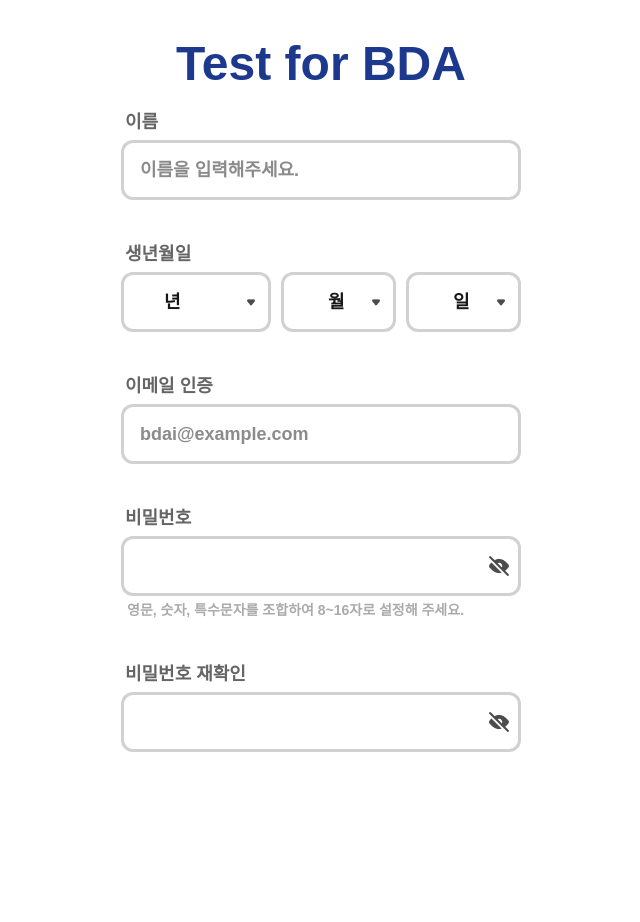
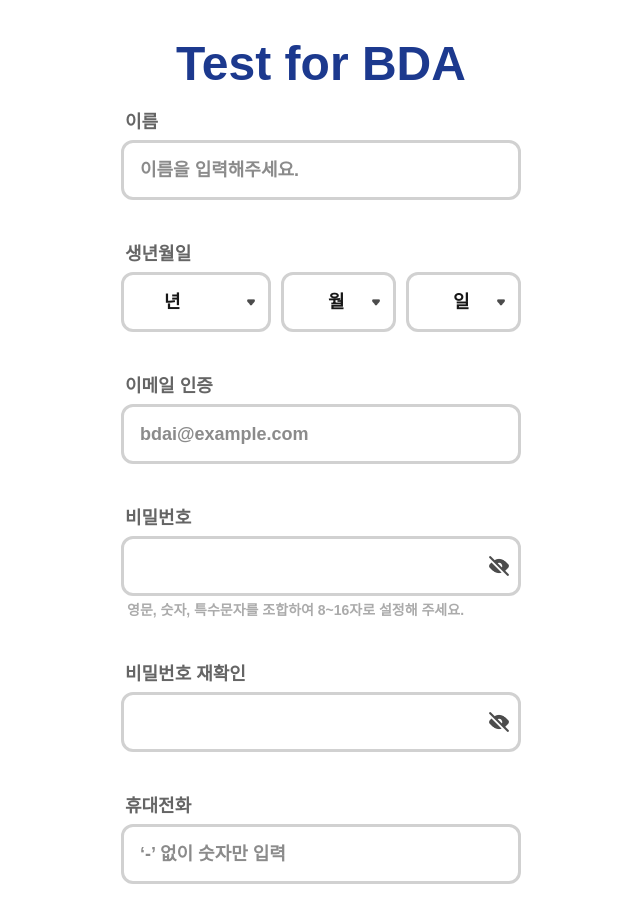
Before and after one commit to BDA-dev1/web-fe, a Next.js app: page / in a window 1280 px wide. Shown: the whole page, without its empty margins (319-959 px from the left). Before the commit the page ends 800 px from the top, so only its background shows below. Built offline with nearby package versions, Linux system fonts and the light colour scheme.

Commit message:
[#3]test:전화번호 입력

```diff
--- a/src/app/page.tsx
+++ b/src/app/page.tsx
@@ -9,6 +9,7 @@ export default function Home() {
   const [password, setPassword] = useState("");
   const [passwordConfirm, setPasswordConfirm] = useState("");
   const [birth, setBirth] = useState({ year: "", month: "", day: "" });
+  const [phone, setPhone] = useState("");
 
   const validateEmail = (email: string) => {
     const regex = /^[^\s@]+@[^\s@]+\.[^\s@]+$/;
@@ -70,6 +71,17 @@ export default function Home() {
             }
             showPasswordToggle
           />
+          <Input
+            label="휴대전화"
+            type="tel"
+            value={phone}
+            onChange={(e) => {
+              const onlyNums = e.target.value.replace(/[^0-9]/g, "");
+              setPhone(onlyNums);
+            }}
+            placeholder="‘-’ 없이 숫자만 입력"
+            size="lg"
+          />
         </div>
       </div>
     </>
```
